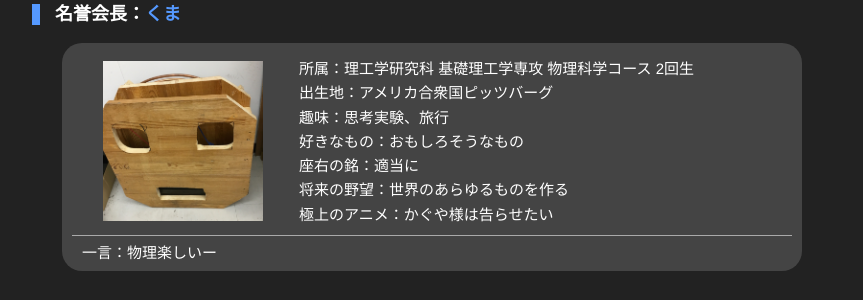
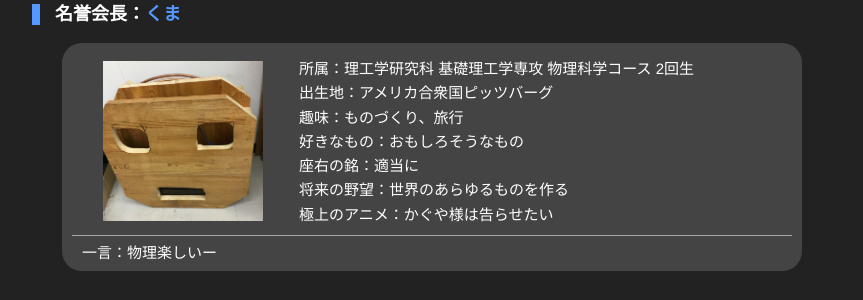
Before and after one commit to vuccaken/vuccaken.github.io, a Jekyll site: the page built from _pages/member.md, in a window 1280 px wide and 900 px high, scrolled down 3044 px. Shown: the part 151-451 px from the top of the window, without its empty margins (208-1071 px from the left). Built offline with Jekyll 4.4.1, drawn with Linux system fonts in a browser that asks for light colours.

Commit message:
Update members.yml

```diff
--- a/_data/members.yml
+++ b/_data/members.yml
@@ -122,7 +122,7 @@
   icon    : kadono.jpg
   item1   : 所属：理工学研究科 基礎理工学専攻 物理科学コース 2回生
   item2   : 出生地：アメリカ合衆国ピッツバーグ
-  item3   : 趣味：思考実験、旅行
+  item3   : 趣味：ものづくり、旅行
   item4   : 好きなもの：おもしろそうなもの
   item5   : 座右の銘：適当に
   item6   : 将来の野望：世界のあらゆるものを作る
```
